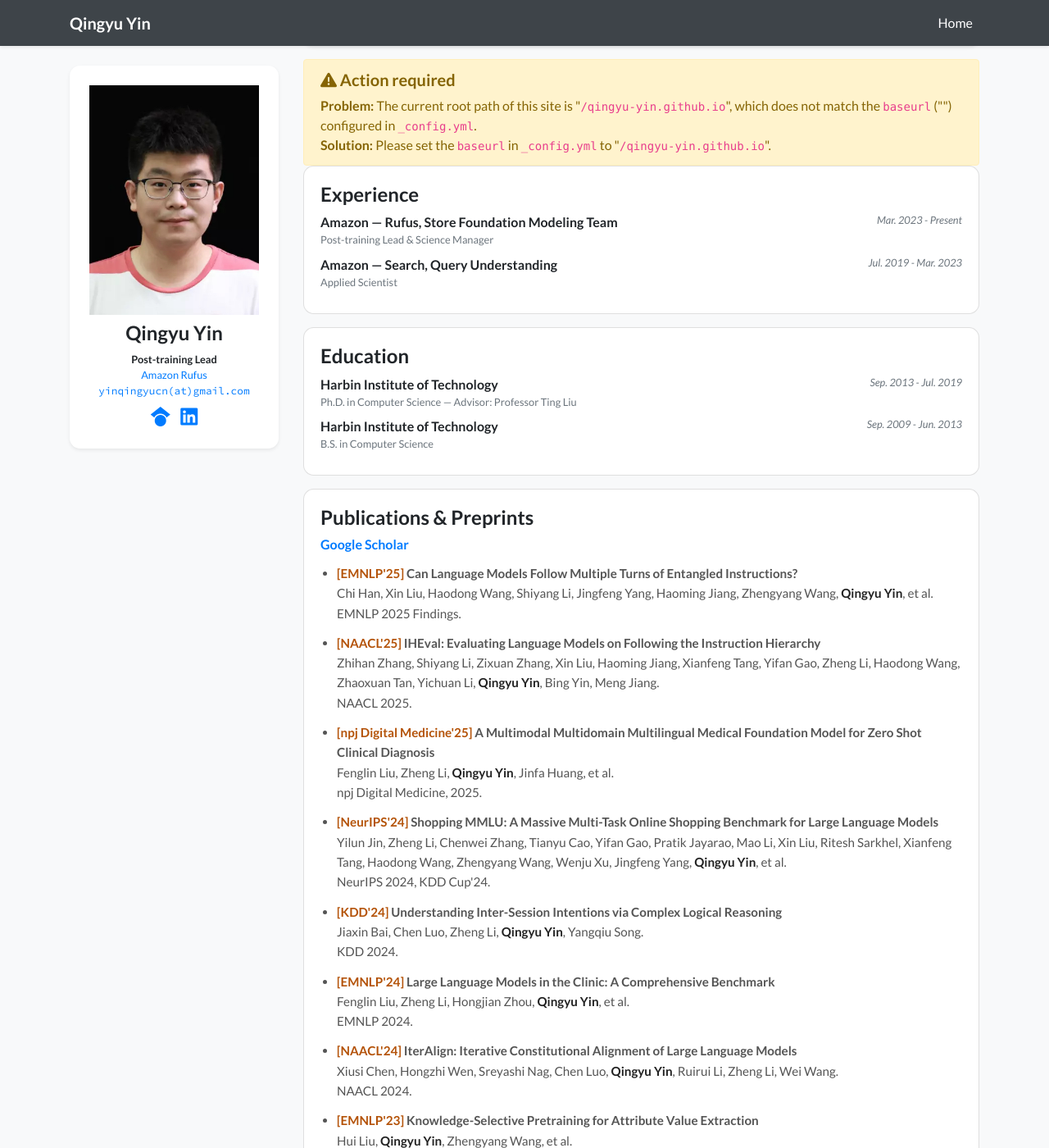
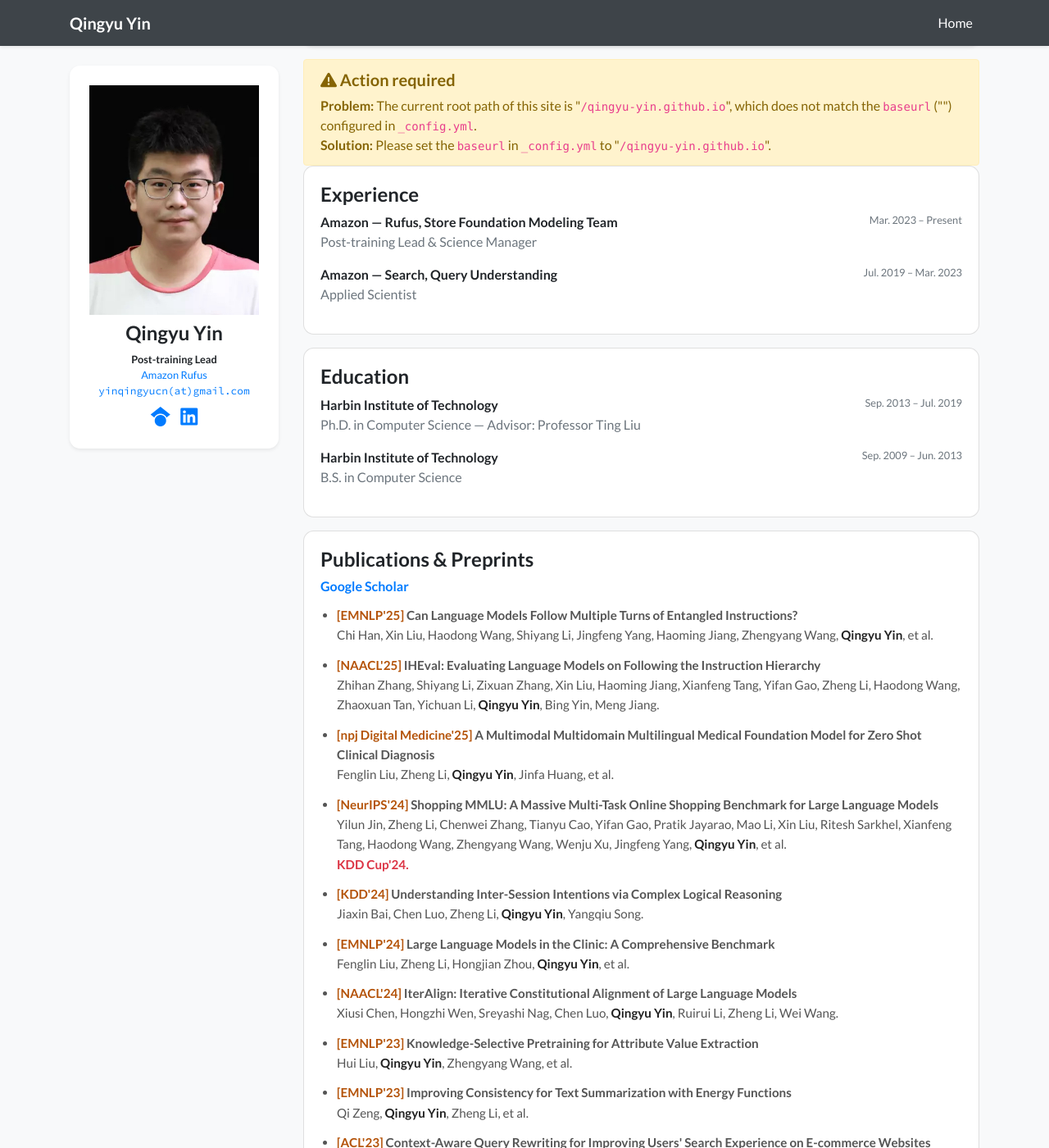
Before and after one commit to qingyu-yin/qingyu-yin.github.io, a Jekyll site: the page built from index.html, in a window 1280 px wide and 1400 px high, scrolled down 426 px. Shown: the whole window at 82% size. Built offline with Jekyll 4.4.1, drawn with Linux system fonts in a browser that asks for light colours; nearby versions of some CDN libraries; a style sheet for code colours, icons or effects is not loaded; some of the changed text lies outside the part shown.

Commit message:
Inline Experience and Education sections with hardcoded HTML
Replace Jekyll-templated Experience/Education with direct HTML for
cleaner layout and easier editing. Also incorporates user edits to
publications (removed venue lines, added KDD Cup highlight).

Co-Authored-By: Claude Opus 4.6 <noreply@anthropic.com>

```diff
--- a/index.html
+++ b/index.html
@@ -21,15 +21,24 @@ navbar_title: Home
             <div class="card-body">
                 <h4 class="font-weight-bold">Experience</h4>
                 <ul class="list-unstyled mb-0">
-                    {% for item in site.data.profile.experience %}
-                    <li class="mb-2">
-                        <div class="d-flex justify-content-between">
-                            <div><strong>{{ item.name }}</strong></div>
-                            <div class="text-muted small no-break ml-2"><em>{{ item.date }}</em></div>
+                    <li class="mb-3">
+                        <div class="d-flex justify-content-between align-items-start">
+                            <div>
+                                <strong>Amazon &mdash; Rufus, Store Foundation Modeling Team</strong><br>
+                                <span class="text-muted">Post-training Lead &amp; Science Manager</span>
+                            </div>
+                            <div class="text-muted small no-break ml-3">Mar. 2023 &ndash; Present</div>
                         </div>
-                        <div class="text-muted small">{{ item.position }}</div>
                     </li>
-                    {% endfor %}
+                    <li class="mb-3">
+                        <div class="d-flex justify-content-between align-items-start">
+                            <div>
+                                <strong>Amazon &mdash; Search, Query Understanding</strong><br>
+                                <span class="text-muted">Applied Scientist</span>
+                            </div>
+                            <div class="text-muted small no-break ml-3">Jul. 2019 &ndash; Mar. 2023</div>
+                        </div>
+                    </li>
                 </ul>
             </div>
         </div>
@@ -39,15 +48,24 @@ navbar_title: Home
             <div class="card-body">
                 <h4 class="font-weight-bold">Education</h4>
                 <ul class="list-unstyled mb-0">
-                    {% for item in site.data.profile.education %}
-                    <li class="mb-2">
-                        <div class="d-flex justify-content-between">
-                            <div><strong>{{ item.name }}</strong></div>
-                            <div class="text-muted small no-break ml-2"><em>{{ item.date }}</em></div>
+                    <li class="mb-3">
+                        <div class="d-flex justify-content-between align-items-start">
+                            <div>
+                                <strong>Harbin Institute of Technology</strong><br>
+                                <span class="text-muted">Ph.D. in Computer Science &mdash; Advisor: Professor Ting Liu</span>
+                            </div>
+                            <div class="text-muted small no-break ml-3">Sep. 2013 &ndash; Jul. 2019</div>
                         </div>
-                        <div class="text-muted small">{{ item.position }}</div>
                     </li>
-                    {% endfor %}
+                    <li class="mb-3">
+                        <div class="d-flex justify-content-between align-items-start">
+                            <div>
+                                <strong>Harbin Institute of Technology</strong><br>
+                                <span class="text-muted">B.S. in Computer Science</span>
+                            </div>
+                            <div class="text-muted small no-break ml-3">Sep. 2009 &ndash; Jun. 2013</div>
+                        </div>
+                    </li>
                 </ul>
             </div>
         </div>
@@ -68,117 +86,96 @@ navbar_title: Home
                     <li>
                         <strong class="pub-tag">[EMNLP'25]</strong> <strong>Can Language Models Follow Multiple Turns of Entangled Instructions?</strong><br>
                         Chi Han, Xin Liu, Haodong Wang, Shiyang Li, Jingfeng Yang, Haoming Jiang, Zhengyang Wang, <strong class="pub-me">Qingyu Yin</strong>, et al.<br>
-                        EMNLP 2025 Findings.
                     </li>
                     <li>
                         <strong class="pub-tag">[NAACL'25]</strong> <strong>IHEval: Evaluating Language Models on Following the Instruction Hierarchy</strong><br>
                         Zhihan Zhang, Shiyang Li, Zixuan Zhang, Xin Liu, Haoming Jiang, Xianfeng Tang, Yifan Gao, Zheng Li, Haodong Wang, Zhaoxuan Tan, Yichuan Li, <strong class="pub-me">Qingyu Yin</strong>, Bing Yin, Meng Jiang.<br>
-                        NAACL 2025.
                     </li>
                     <li>
                         <strong class="pub-tag">[npj Digital Medicine'25]</strong> <strong>A Multimodal Multidomain Multilingual Medical Foundation Model for Zero Shot Clinical Diagnosis</strong><br>
                         Fenglin Liu, Zheng Li, <strong class="pub-me">Qingyu Yin</strong>, Jinfa Huang, et al.<br>
-                        npj Digital Medicine, 2025.
                     </li>
                     <li>
                         <strong class="pub-tag">[NeurIPS'24]</strong> <strong>Shopping MMLU: A Massive Multi-Task Online Shopping Benchmark for Large Language Models</strong><br>
                         Yilun Jin, Zheng Li, Chenwei Zhang, Tianyu Cao, Yifan Gao, Pratik Jayarao, Mao Li, Xin Liu, Ritesh Sarkhel, Xianfeng Tang, Haodong Wang, Zhengyang Wang, Wenju Xu, Jingfeng Yang, <strong class="pub-me">Qingyu Yin</strong>, et al.<br>
-                        NeurIPS 2024, KDD Cup'24.
+                        <span style="color: #dc3545; font-weight: 600;">KDD Cup'24.</span>
                     </li>
                     <li>
                         <strong class="pub-tag">[KDD'24]</strong> <strong>Understanding Inter-Session Intentions via Complex Logical Reasoning</strong><br>
                         Jiaxin Bai, Chen Luo, Zheng Li, <strong class="pub-me">Qingyu Yin</strong>, Yangqiu Song.<br>
-                        KDD 2024.
                     </li>
                     <li>
                         <strong class="pub-tag">[EMNLP'24]</strong> <strong>Large Language Models in the Clinic: A Comprehensive Benchmark</strong><br>
                         Fenglin Liu, Zheng Li, Hongjian Zhou, <strong class="pub-me">Qingyu Yin</strong>, et al.<br>
-                        EMNLP 2024.
                     </li>
                     <li>
                         <strong class="pub-tag">[NAACL'24]</strong> <strong>IterAlign: Iterative Constitutional Alignment of Large Language Models</strong><br>
                         Xiusi Chen, Hongzhi Wen, Sreyashi Nag, Chen Luo, <strong class="pub-me">Qingyu Yin</strong>, Ruirui Li, Zheng Li, Wei Wang.<br>
-                        NAACL 2024.
                     </li>
                     <li>
                         <strong class="pub-tag">[EMNLP'23]</strong> <strong>Knowledge-Selective Pretraining for Attribute Value Extraction</strong><br>
                         Hui Liu, <strong class="pub-me">Qingyu Yin</strong>, Zhengyang Wang, et al.<br>
-                        EMNLP 2023 Findings.
                     </li>
                     <li>
                         <strong class="pub-tag">[EMNLP'23]</strong> <strong>Improving Consistency for Text Summarization with Energy Functions</strong><br>
                         Qi Zeng, <strong class="pub-me">Qingyu Yin</strong>, Zheng Li, et al.<br>
-                        EMNLP 2023 Findings.
                     </li>
                     <li>
                         <strong class="pub-tag">[ACL'23]</strong> <strong>Context-Aware Query Rewriting for Improving Users' Search Experience on E-commerce Websites</strong><br>
                         Simiao Zuo, <strong class="pub-me">Qingyu Yin</strong>, Haoming Jiang, Shaohui Xi, Bing Yin, Chao Zhang, Tuo Zhao.<br>
-                        ACL 2023.
                     </li>
                     <li>
                         <strong class="pub-tag">[ACL'23]</strong> <strong>Graph Reasoning for Question Answering with Triplet Retrieval</strong><br>
                         Shiyang Li, Yifan Gao, Haoming Jiang, <strong class="pub-me">Qingyu Yin</strong>, Zheng Li, Xifeng Yan, Chao Zhang, Bing Yin.<br>
-                        ACL 2023 Findings.
                     </li>
                     <li>
                         <strong class="pub-tag">[KDD'23]</strong> <strong>Knowledge Graph Reasoning over Entities and Numerical Values</strong><br>
                         Jiaxin Bai, Chen Luo, Zheng Li, <strong class="pub-me">Qingyu Yin</strong>, Bing Yin, Yangqiu Song.<br>
-                        KDD 2023.
                     </li>
                     <li>
                         <strong class="pub-tag">[NAACL'22]</strong> <strong>Retrieval-Augmented Multilingual Keyphrase Generation with Retriever-Generator Iterative Training</strong><br>
                         Yifan Gao, <strong class="pub-me">Qingyu Yin</strong>, Zheng Li, Rui Meng, et al.<br>
-                        NAACL 2022.
                     </li>
                     <li>
                         <strong class="pub-tag">[NAACL'22]</strong> <strong>All Information Is Valuable: Question Matching over Full Information Transmission Network</strong><br>
                         Le Qi, Yu Zhang, <strong class="pub-me">Qingyu Yin</strong>, Guidong Zheng, Wen Junjie, Jinlong Li, Ting Liu.<br>
-                        NAACL 2022.
                     </li>
                     <li>
                         <strong class="pub-tag">[NAACL'22]</strong> <strong>SeqZero: Few-shot Compositional Semantic Parsing with Sequential Prompts and Zero-shot Models</strong><br>
                         Jingfeng Yang, Haoming Jiang, <strong class="pub-me">Qingyu Yin</strong>, Danqing Zhang, Bing Yin, Diyi Yang.<br>
-                        NAACL 2022 Findings.
                     </li>
                     <li>
                         <strong class="pub-tag">[NAACL'22]</strong> <strong>CERES: Pretraining of Graph-Conditioned Transformer for Semi-Structured Session Data</strong><br>
                         Rui Feng, Chen Luo, <strong class="pub-me">Qingyu Yin</strong>, Bing Yin, Tuo Zhao, Chao Zhang.<br>
-                        NAACL 2022.
                     </li>
                     <li>
                         <strong class="pub-tag">[EMNLP'21]</strong> <strong>Logic-level Evidence Retrieval and Graph-based Verification Network for Table-based Fact Verification</strong><br>
                         Qi Shi, Yu Zhang, <strong class="pub-me">Qingyu Yin</strong>, Ting Liu.<br>
-                        EMNLP 2021.
                     </li>
                     <li>
                         <strong class="pub-tag">[ACM TALLIP]</strong> <strong>Chinese Zero Pronoun Resolution: A Collaborative Filtering-based Approach</strong><br>
                         <strong class="pub-me">Qingyu Yin</strong>, Yu Zhang, Weinan Zhang, Ting Liu.<br>
-                        ACM Transactions on Asian and Low-Resource Language Information Processing.
                     </li>
                     <li>
                         <strong class="pub-tag">[ACL'19]</strong> <strong>Towards Explainable NLP: A Generative Explanation Framework for Text Classification</strong><br>
                         Hui Liu, <strong class="pub-me">Qingyu Yin</strong>, William Yang Wang.<br>
-                        ACL 2019.
                     </li>
                     <li>
                         <strong class="pub-tag">[ACL'18]</strong> <strong>Deep Reinforcement Learning for Chinese Zero Pronoun Resolution</strong><br>
                         <strong class="pub-me">Qingyu Yin</strong>, Yu Zhang, Weinan Zhang, Ting Liu, William Yang Wang.<br>
-                        ACL 2018.
                     </li>
                     <li>
                         <strong class="pub-tag">[COLING'18]</strong> <strong>Zero Pronoun Resolution with Attention-based Neural Network</strong><br>
                         <strong class="pub-me">Qingyu Yin</strong>, Yu Zhang, Weinan Zhang, Ting Liu, William Yang Wang.<br>
-                        COLING 2018.
                     </li>
                     <li>
                         <strong class="pub-tag">[EMNLP'17]</strong> <strong>Chinese Zero Pronoun Resolution with Deep Memory Network</strong><br>
                         <strong class="pub-me">Qingyu Yin</strong>, Yu Zhang, Weinan Zhang, Ting Liu.<br>
-                        EMNLP 2017.
                     </li>
                     <li>
                         <strong class="pub-tag">[CCIR'14]</strong> <strong>Joint Model for Ellipsis Identification and Recovery</strong><br>
                         <strong class="pub-me">Qingyu Yin</strong>, Weinan Zhang, Yu Zhang, Ting Liu.<br>
-                        CCIR 2014. <span style="color: #dc3545; font-weight: 600;">Best Student Paper.</span>
+                        <span style="color: #dc3545; font-weight: 600;">Best Student Paper.</span>
                     </li>
                 </ul>
             </div>
```
